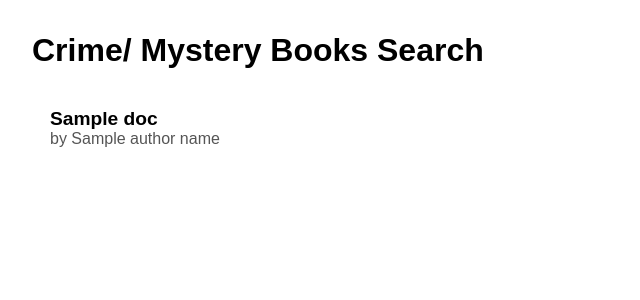
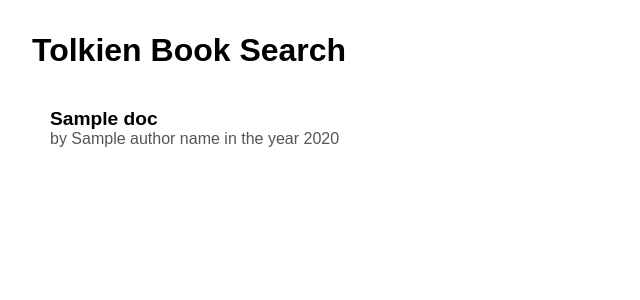
Before and after one commit to SharokM/Tolkien_book_search, a Flask app: page /books in a window 1280 px wide. Shown: the top 300 px of the page, without its empty margins (0-640 px from the left). Run offline with Flask 3, Linux system fonts and the light colour scheme; a database or web service that is not in the repository returns one stand-in record (values such as "Sample title"); data that the repository does not hold is empty.

Commit message:
initial commit

```diff
--- a/main.py
+++ b/main.py
@@ -1,4 +1,4 @@
-from flask import Flask, Response, render_template
+from flask import Flask, render_template
 import requests
 
 app = Flask(__name__)
@@ -12,10 +12,10 @@ def index():
 @app.route('/books', methods=["GET"])
 def books():
     response = requests.get(
-        "https://openlibrary.org/search.json?q=crime+and+punishment&fields=key,title,author_name,editions"
-    )
+        "https://openlibrary.org/search.json?author=tolkien")
     response_data = response.json()
-    book_data = response_data.get("docs", [])
+    book_data = response_data["docs"]
+    print(book_data)
     return render_template('books.html', books=book_data)
 
 
--- a/templates/books.html
+++ b/templates/books.html
@@ -1,4 +1,4 @@
-<!doctype html>
+<!DOCTYPE html>
 <html lang="en">
   <head>
     <meta charset="UTF-8" />
@@ -25,13 +25,16 @@
     </style>
   </head>
   <body>
-        <h1>Crime/ Mystery Books Search</h1>
+    <h1>Tolkien Book Search</h1>
 
     <div class="books-container">
       {% for book in books %}
       <div class="book">
         <div class="title">{{ book.title }}</div>
-                <div class="author">by {{ book.author_name[0] if book.author_name else 'Unknown' }}</div>
+        <div class="author">
+          by {{ book.author_name | select | join(', ') if book.author_name else
+          'Unknown'}} in the year {{ book.first_publish_year }}
+        </div>
       </div>
       {% endfor %}
     </div>
```
Also changed, not shown: .local/state/replit/agent/.latest.json (added), 6 other files. Lines whose indentation alone changed are shown as unchanged.
